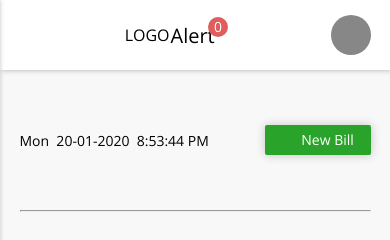
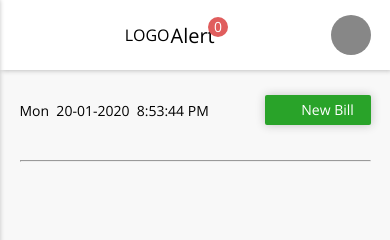
Before and after one commit to ragunathbalsubramani/bill-app, an Angular app: page / in a window 390 px wide. Shown: the top 240 px of the page. Built offline with nearby package versions, Linux system fonts and the light colour scheme.

Commit message:
1 file modified

```diff
--- a/src/app/new-bill/new-bill.component.css
+++ b/src/app/new-bill/new-bill.component.css
@@ -78,9 +78,17 @@
    width: 90%;
    margin: auto;
  }
+ .new-bill-sec{
+	width: 100%;
+	height: 80px;
+	display: flex;
+	justify-content: space-between;
+	align-items: center;
+  margin-top: 10px;
+}
  .start-img{
   width: 80%;
-  margin: 50px auto;
+  margin: 100px auto;
 }
 .new-bill-btn{
 	width: 25%;
@@ -99,7 +107,15 @@
 @media only screen and (max-width: 500px) {
  .start-img{
   width: 80%;
-  margin: 50px auto;
+  margin: 100px auto;
+}
+.new-bill-sec{
+	width: 100%;
+	height: 60px;
+	display: flex;
+	justify-content: space-between;
+	align-items: center;
+  margin-top: 10px;
 }
 .new-bill-btn{
 	width: 30%;
```
